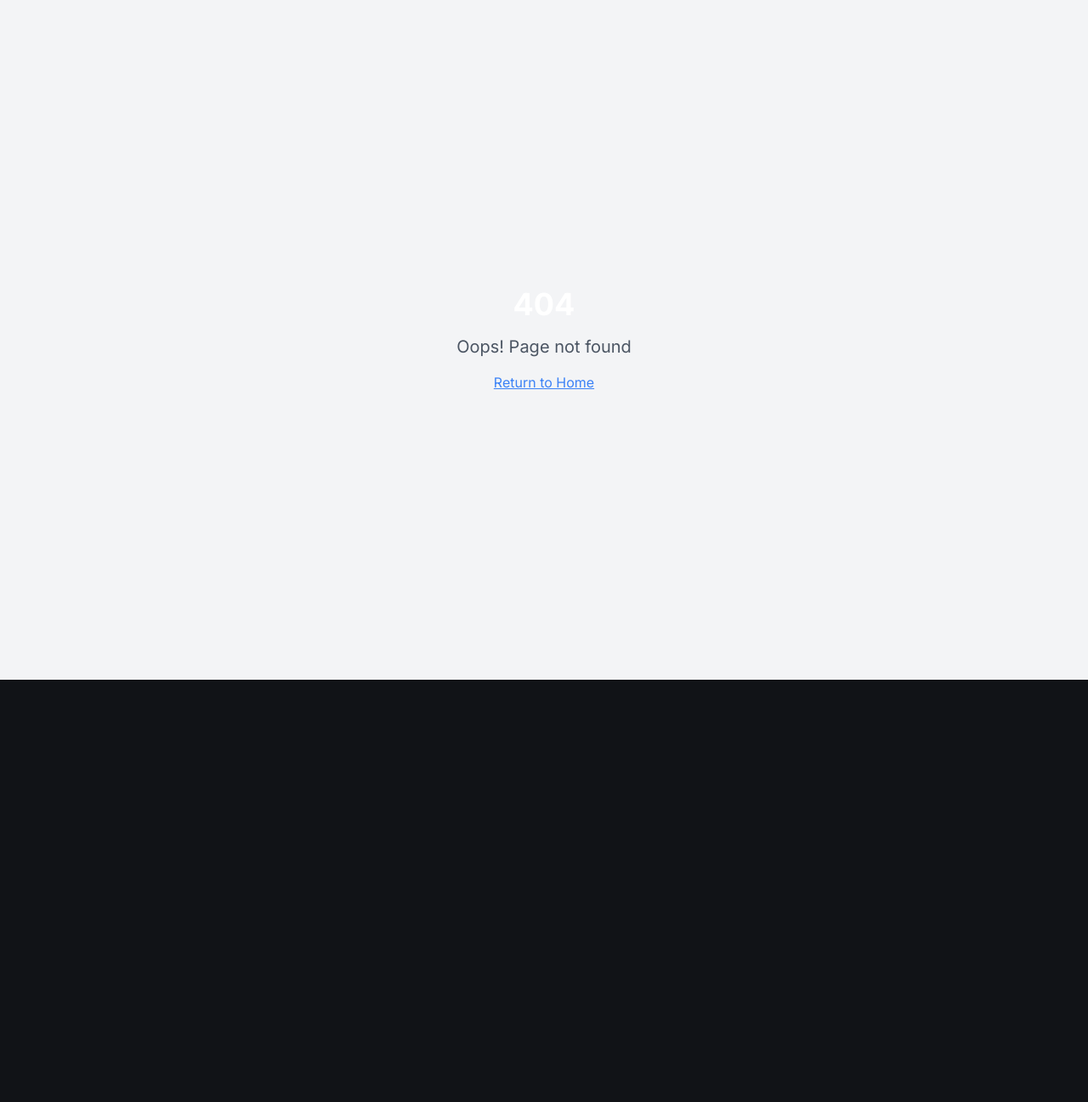
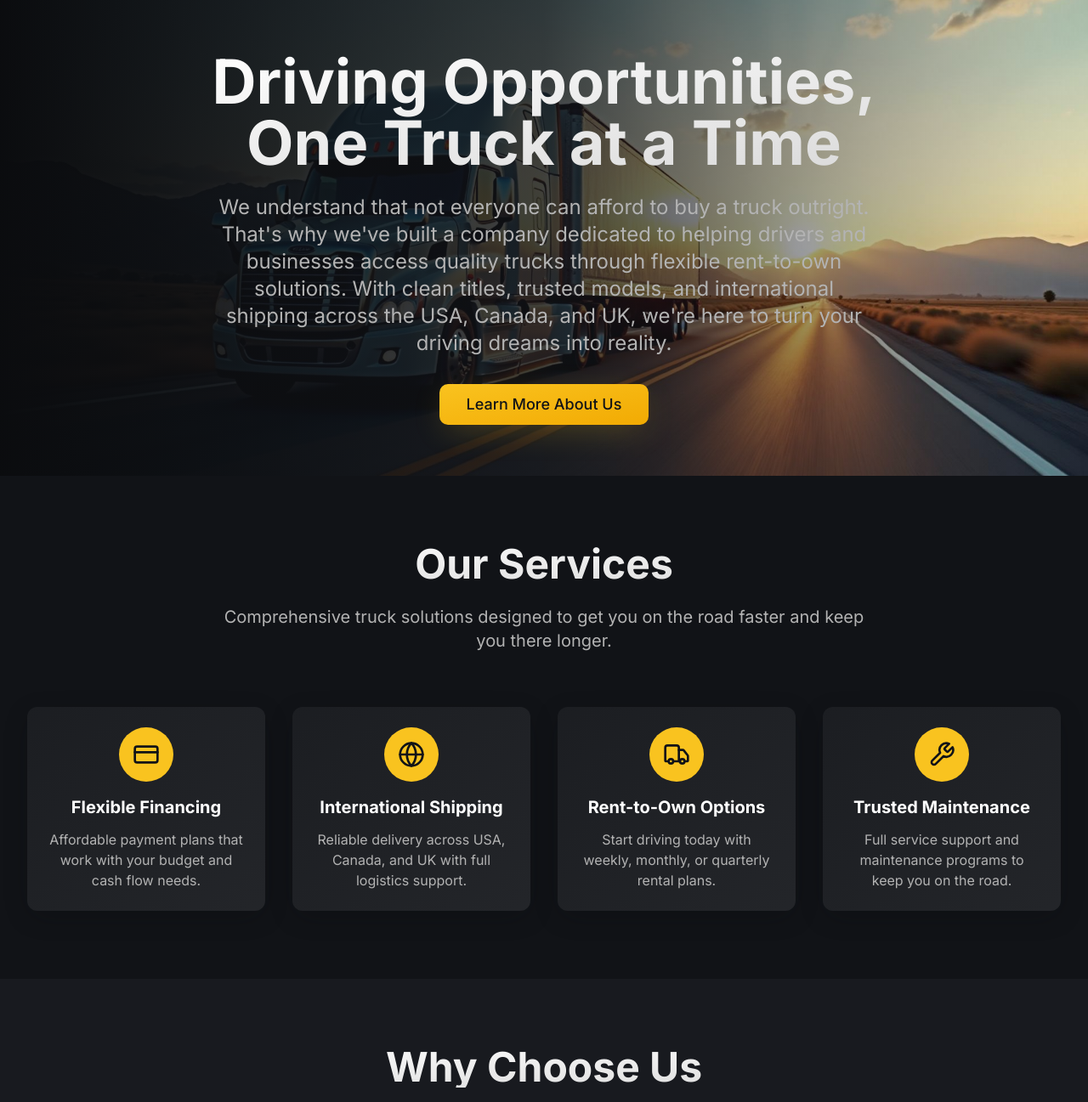
Before and after one commit to Unendingmould/driveon-rentals, a React (Vite) app: page /about in a window 1280 px wide. Before the commit this address had no page. Shown: the top 1297 px of the page at 85% size. Before the commit the page ends 800 px from the top, so only its background shows below. Built offline with nearby package versions, Linux system fonts and the light colour scheme.

Commit message:
Add About Us page
Create an About Us page with a hero section, company mission, services, benefits, and a call to action.

```diff
--- a/src/App.tsx
+++ b/src/App.tsx
@@ -4,6 +4,7 @@ import { TooltipProvider } from "@/components/ui/tooltip";
 import { QueryClient, QueryClientProvider } from "@tanstack/react-query";
 import { BrowserRouter, Routes, Route } from "react-router-dom";
 import Index from "./pages/Index";
+import About from "./pages/About";
 import NotFound from "./pages/NotFound";
 
 const queryClient = new QueryClient();
@@ -16,6 +17,7 @@ const App = () => (
       <BrowserRouter>
         <Routes>
           <Route path="/" element={<Index />} />
+          <Route path="/about" element={<About />} />
           {/* ADD ALL CUSTOM ROUTES ABOVE THE CATCH-ALL "*" ROUTE */}
           <Route path="*" element={<NotFound />} />
         </Routes>
--- /dev/null
+++ b/src/pages/About.tsx
@@ -0,0 +1,166 @@
+import { Button } from "@/components/ui/button";
+import { Truck, Globe, CreditCard, Wrench } from "lucide-react";
+import heroTruckImage from "@/assets/hero-truck.jpg";
+
+export default function About() {
+  const services = [
+    {
+      icon: CreditCard,
+      title: "Flexible Financing",
+      description: "Affordable payment plans that work with your budget and cash flow needs."
+    },
+    {
+      icon: Globe,
+      title: "International Shipping",
+      description: "Reliable delivery across USA, Canada, and UK with full logistics support."
+    },
+    {
+      icon: Truck,
+      title: "Rent-to-Own Options",
+      description: "Start driving today with weekly, monthly, or quarterly rental plans."
+    },
+    {
+      icon: Wrench,
+      title: "Trusted Maintenance",
+      description: "Full service support and maintenance programs to keep you on the road."
+    }
+  ];
+
+  const benefits = [
+    "Affordable entry costs - no massive upfront payments required",
+    "Reliable, well-maintained trucks with clean titles and documentation",
+    "Customer-first support team available 24/7 for your success",
+    "Flexible terms that adapt to your business needs and growth",
+    "International reach with local expertise in every market",
+    "Transparent pricing with no hidden fees or surprise costs"
+  ];
+
+  const scrollToCTA = () => {
+    document.getElementById('contact-cta')?.scrollIntoView({ behavior: 'smooth' });
+  };
+
+  return (
+    <div className="min-h-screen">
+      {/* Hero Section */}
+      <section className="relative min-h-[70vh] flex items-center justify-center overflow-hidden">
+        <div
+          className="absolute inset-0 bg-cover bg-center bg-no-repeat"
+          style={{ backgroundImage: `url(${heroTruckImage})` }}
+        >
+          <div className="absolute inset-0 hero-overlay" />
+        </div>
+
+        <div className="relative z-10 max-w-7xl mx-auto px-4 sm:px-6 lg:px-8">
+          <div className="max-w-4xl mx-auto text-center">
+            <h1 className="text-4xl md:text-6xl lg:text-7xl font-bold mb-6 text-gradient fade-in-up">
+              Driving Opportunities, One Truck at a Time
+            </h1>
+
+            <p className="text-xl md:text-2xl mb-8 text-muted-foreground fade-in-up animation-delay-200 max-w-3xl mx-auto">
+              We understand that not everyone can afford to buy a truck outright. That's why we've built
+              a company dedicated to helping drivers and businesses access quality trucks through flexible
+              rent-to-own solutions. With clean titles, trusted models, and international shipping across
+              the USA, Canada, and UK, we're here to turn your driving dreams into reality.
+            </p>
+
+            <Button
+              onClick={scrollToCTA}
+              className="btn-cta text-lg px-8 py-6 fade-in-up animation-delay-400"
+            >
+              Learn More About Us
+            </Button>
+          </div>
+        </div>
+      </section>
+
+      {/* Our Services Section */}
+      <section className="py-20 bg-background">
+        <div className="max-w-7xl mx-auto px-4 sm:px-6 lg:px-8">
+          <div className="text-center mb-16">
+            <h2 className="text-3xl md:text-5xl font-bold mb-6 text-gradient">
+              Our Services
+            </h2>
+            <p className="text-xl text-muted-foreground max-w-3xl mx-auto">
+              Comprehensive truck solutions designed to get you on the road faster and keep you there longer.
+            </p>
+          </div>
+
+          <div className="grid md:grid-cols-2 lg:grid-cols-4 gap-8">
+            {services.map((service, index) => (
+              <div
+                key={index}
+                className="text-center p-6 card-gradient rounded-xl hover-lift fade-in-up"
+                style={{ animationDelay: `${index * 0.15}s` }}
+              >
+                <div className="w-16 h-16 bg-primary rounded-full flex items-center justify-center mx-auto mb-4">
+                  <service.icon className="w-8 h-8 text-primary-foreground" />
+                </div>
+                <h3 className="text-xl font-bold mb-3 text-foreground">
+                  {service.title}
+                </h3>
+                <p className="text-muted-foreground">
+                  {service.description}
+                </p>
+              </div>
+            ))}
+          </div>
+        </div>
+      </section>
+
+      {/* Why Choose Us Section */}
+      <section className="py-20 bg-secondary/30">
+        <div className="max-w-7xl mx-auto px-4 sm:px-6 lg:px-8">
+          <div className="text-center mb-16">
+            <h2 className="text-3xl md:text-5xl font-bold mb-6 text-gradient">
+              Why Choose Us
+            </h2>
+            <p className="text-xl text-muted-foreground max-w-3xl mx-auto">
+              We're more than just a truck rental company. We're your partners in building a successful driving business.
+            </p>
+          </div>
+
+          <div className="grid md:grid-cols-2 lg:grid-cols-3 gap-6">
+            {benefits.map((benefit, index) => (
+              <div
+                key={index}
+                className="flex items-start gap-4 p-6 card-gradient rounded-xl hover-lift fade-in-up"
+                style={{ animationDelay: `${index * 0.1}s` }}
+              >
+                <div className="flex-shrink-0">
+                  <div className="w-2 h-2 bg-primary rounded-full mt-3"></div>
+                </div>
+                <p className="text-lg text-foreground font-medium">
+                  {benefit}
+                </p>
+              </div>
+            ))}
+          </div>
+        </div>
+      </section>
+
+      {/* Final CTA Section */}
+      <section id="contact-cta" className="py-20 bg-background">
+        <div className="max-w-7xl mx-auto px-4 sm:px-6 lg:px-8">
+          <div className="text-center">
+            <h2 className="text-3xl md:text-5xl font-bold mb-6 text-gradient">
+              Start Your Journey Today
+            </h2>
+            <p className="text-xl text-muted-foreground mb-8 max-w-2xl mx-auto">
+              Ready to take the next step? Get in touch with our team and discover how we can help
+              you get behind the wheel of your ideal truck.
+            </p>
+
+            <div className="flex flex-col sm:flex-row gap-4 justify-center">
+              <Button className="btn-cta text-lg px-8 py-6">
+                Contact Us Now
+              </Button>
+              <Button variant="outline" className="btn-secondary text-lg px-8 py-6">
+                View Available Trucks
+              </Button>
+            </div>
+          </div>
+        </div>
+      </section>
+    </div>
+  );
+}
```
